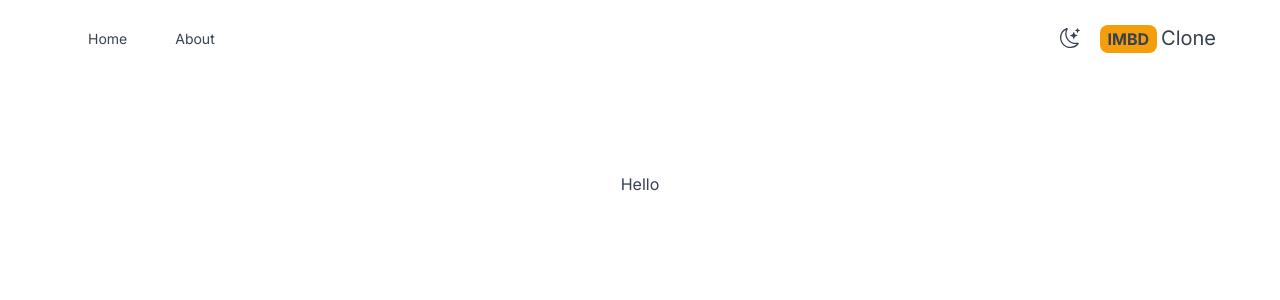
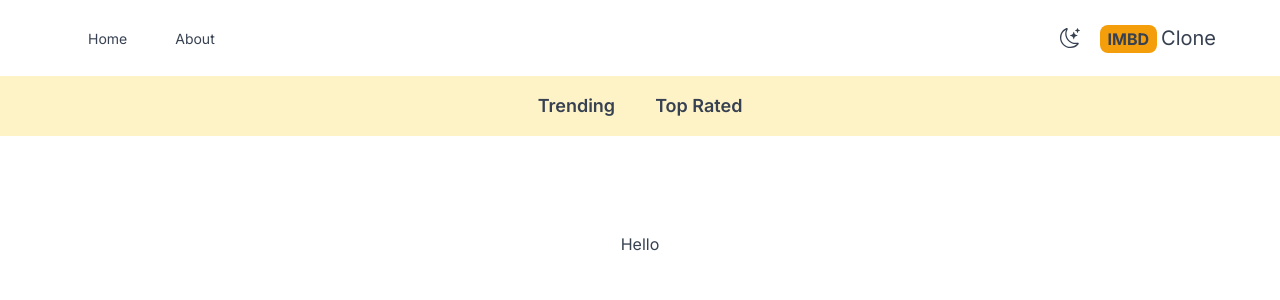
Before and after one commit to AdeDesmond/imdb, a Next.js app: page / in a window 1280 px wide. Shown: the top 300 px of the page. Built offline with nearby package versions, Linux system fonts and the light colour scheme.

Commit message:
navbar created

```diff
--- a/src/app/layout.js
+++ b/src/app/layout.js
@@ -1,5 +1,6 @@
 import "./globals.css";
 import Header from "@/components/Header";
+import NavBar from "@/components/NavBar";
 import { Inter } from "next/font/google";
 import Providers from "./Providers";
 const inter = Inter({ subsets: ["latin"] });
@@ -15,6 +16,7 @@
       <body className={inter.className}>
         <Providers>
           <Header />
+          <NavBar />
           {children}
         </Providers>
       </body>
--- /dev/null
+++ b/src/components/NavBar.js
@@ -0,0 +1,13 @@
+import React from "react";
+import NavBarItem from "./NavBarItem";
+
+function NavBar() {
+  return (
+    <div className="flex justify-center space-x-2 dark:bg-gray-600 bg-amber-100 lg:text-lg p-4">
+      <NavBarItem title="Trending" param="fetchTrending" />
+      <NavBarItem title="Top Rated" param="fetchTopRated" />
+    </div>
+  );
+}
+
+export default NavBar;
--- /dev/null
+++ b/src/components/NavBarItem.js
@@ -0,0 +1,24 @@
+"use client";
+import Link from "next/link";
+import React from "react";
+import { useSearchParams } from "next/navigation";
+function NavBarItem({ title, param }) {
+  const searchParams = useSearchParams();
+  const genre = searchParams.get("genre");
+  return (
+    <div>
+      <Link
+        className={`m-2 hover:text-amber-600 font-semibold p-2 ${
+          genre &&
+          genre === param &&
+          "underline underline-offset-8 decoration-4 decoration-amber-500 rounded-lg"
+        }`}
+        href={`/?genre=${param}`}
+      >
+        {title}
+      </Link>
+    </div>
+  );
+}
+
+export default NavBarItem;
```
